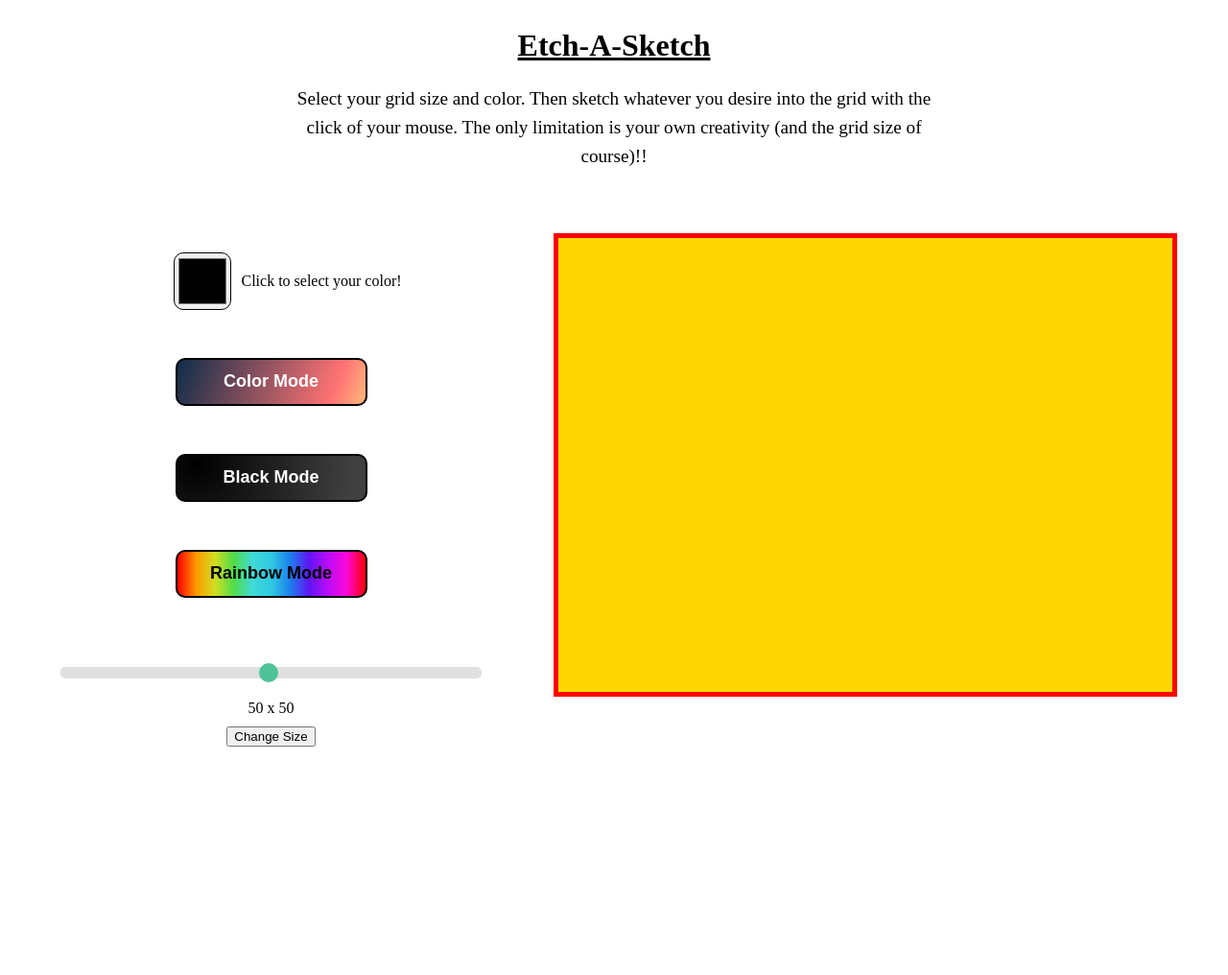
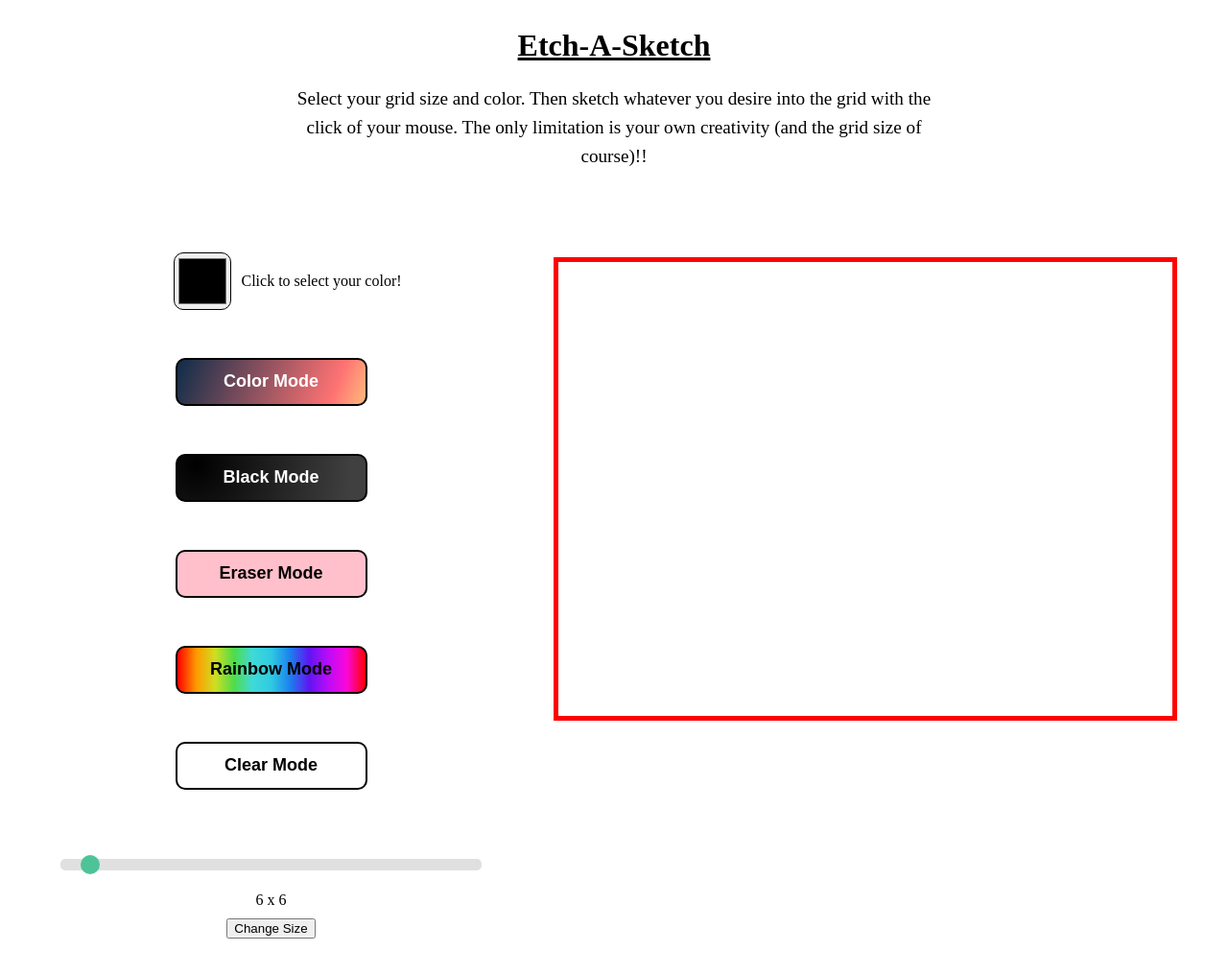
Before and after one commit to neelg07/etch-A-sketch, a plain HTML site: page index.html in a window 1280 px wide. Shown: the whole page at 96% size. Before the commit the page ends 800 px from the top, so only its background shows below. Drawn offline with Linux system fonts and the light colour scheme.

Commit message:
Grid hover function // add clear and eraser buttons

```diff
--- a/index.html
+++ b/index.html
@@ -29,11 +29,17 @@
                     <div class="black-select">
                         <input type="button" class="black-mode" value="Black Mode"/>
                     </div>
+                    <div class="eraser">
+                        <input type="button" class="eraser-mode" value="Eraser Mode"/>
+                    </div>
                     <div class="rainbow">
                         <input type="button" class="rainbow-mode" value="Rainbow Mode"/>
                     </div>
+                    <div class="clear">
+                        <input type="button" class="clear-mode" value="Clear Mode"/>
+                    </div>
                     <div class="slidecontainer">
-                        <input type="range" min="1" max="100" value="50" class="slider" id="myRange">
+                        <input type="range" min="1" max="100" value="6" class="slider" id="myRange">
                         <div id="demo"></div>
                         <input type="button" class="gridSize" value="Change Size"/>
                     </div>
--- a/styles.css
+++ b/styles.css
@@ -34,6 +34,7 @@
 
 .body {
     display: flex;
+    padding-bottom: 30px;
 }
 
 .hud {
@@ -47,7 +48,9 @@
 .color,
 .color-select,
 .black-select,
-.rainbow {
+.rainbow,
+.eraser,
+.clear {
     display: flex;
     justify-content: center;
     align-items: center;
@@ -68,7 +71,9 @@
 
 .color-mode,
 .black-mode,
-.rainbow-mode {
+.rainbow-mode,
+.eraser-mode,
+.clear-mode {
     border: 2px solid black;
     border-radius: 10px;
     width: 200px;
@@ -84,6 +89,16 @@
 
 .black-mode {
     background: radial-gradient(circle at 10% 20%, rgb(0, 0, 0) 0%, rgb(64, 64, 64) 90.2%);
+}
+
+.eraser-mode {
+    color: black;
+    background: pink;
+}
+
+.clear-mode {
+    color: black;
+    background: white;
 }
 
 .rainbow-mode {
@@ -120,6 +135,7 @@ input:hover {
     align-items: center;
     padding: 20px;
     padding-bottom: 35px;
+    margin-top: 25px;
 }
 
 
@@ -175,8 +191,12 @@ input:hover {
 
 /* Grid Pad CSS */
 .grid-row {
-    background: gold;
     text-align: center;
+}
+
+.grid-row:hover {
+    background-color: gold;
+    opacity: 0.15;
 }
 
 .grid-column {
```
Also changed, not shown: etch.js (+7 -1 lines).
